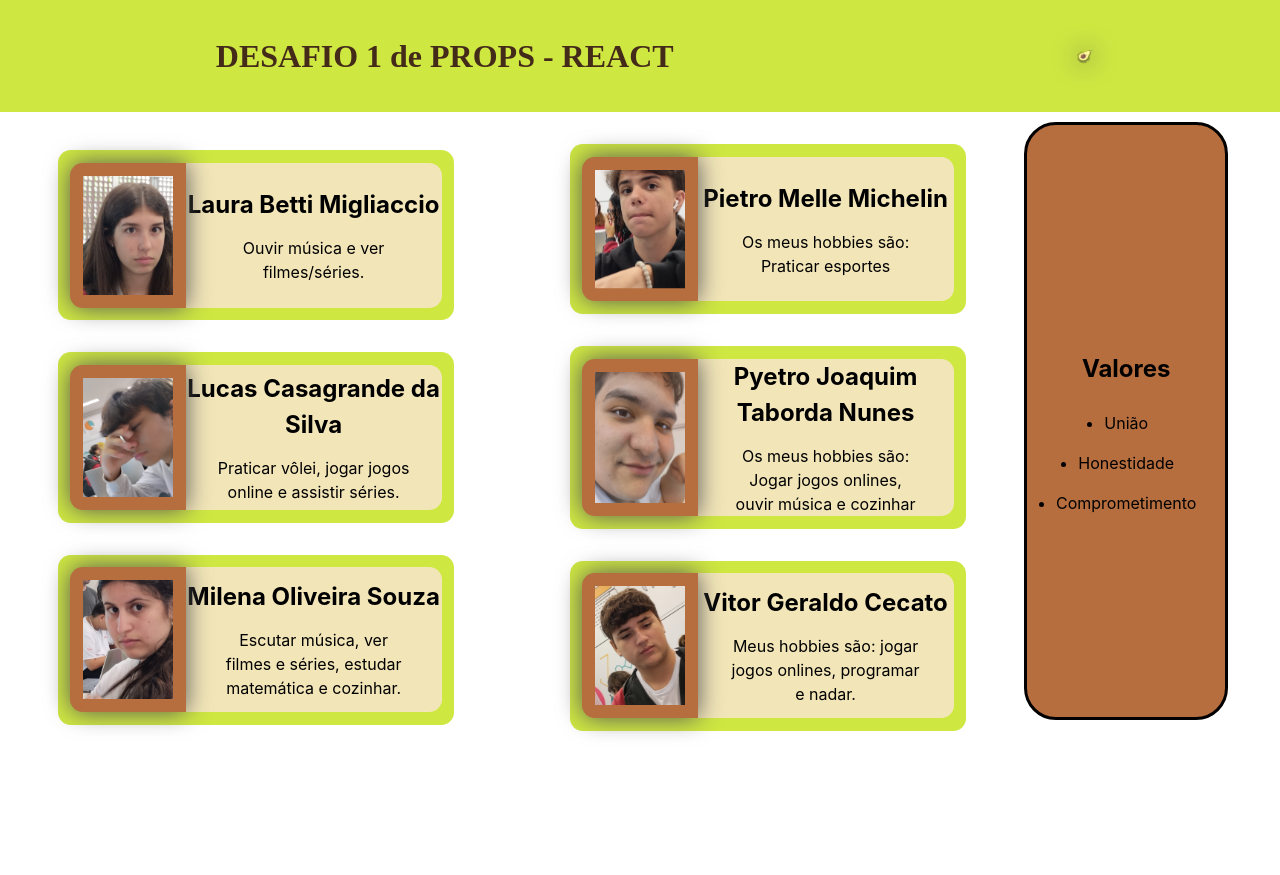
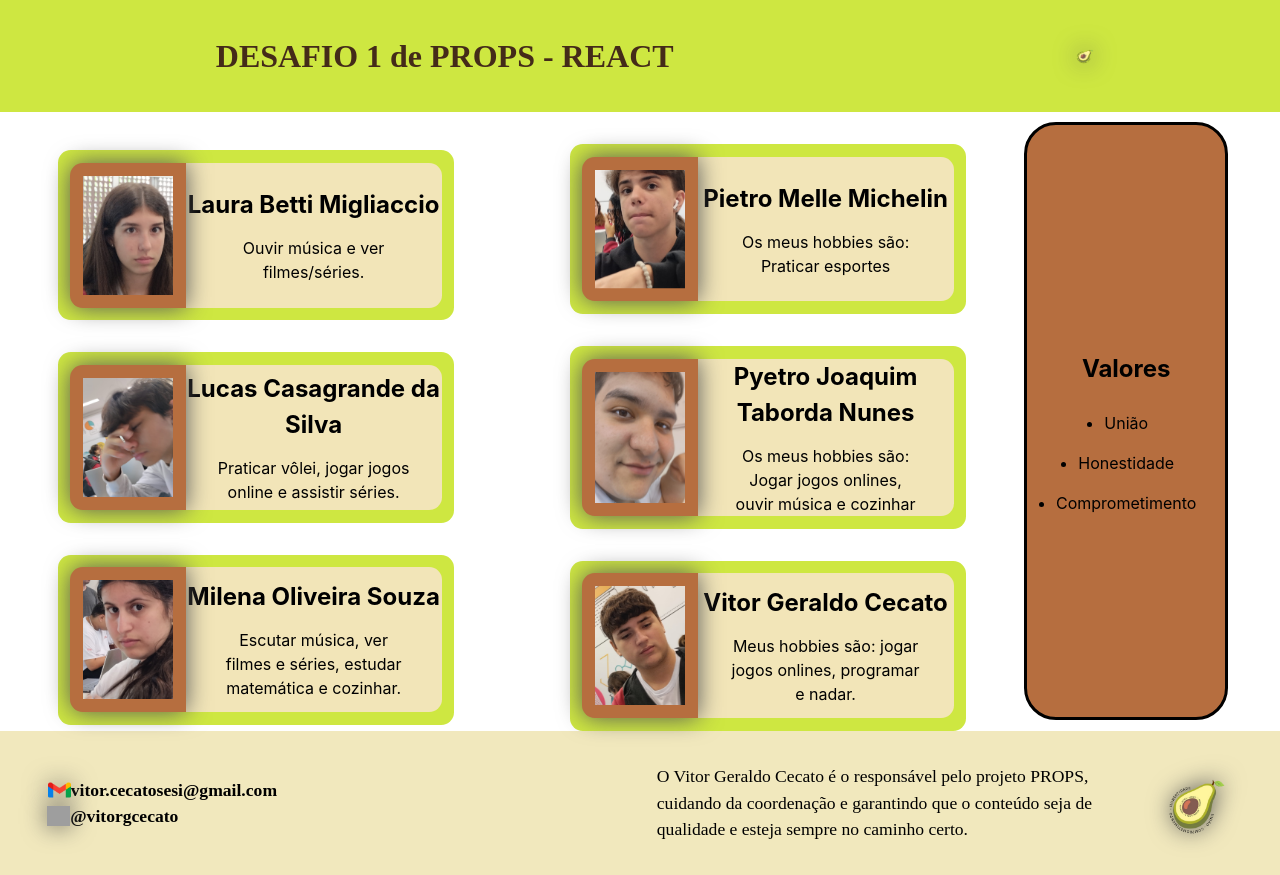
Before and after one commit to vitorcecato-sesi/desafio-react-grupo3, a React (Vite) app: page / in a window 1280 px wide. Before the commit the page ends 800 px from the top, so only its background shows below. Built offline with nearby package versions, Linux system fonts and the light colour scheme; grey boxes are pictures that could not be loaded.

Commit message:
Alterações no Css do Footer e adição de footer

```diff
--- a/src/App.jsx
+++ b/src/App.jsx
@@ -6,6 +6,7 @@ import "./App.css";
   import Perfil from "./components/Perfis";
   import Header from "./components/Header";
   import Valores from "./components/aside";
+  import Footer from "./components/Footer";
 //.
 
 /* 🎈 Aqui estamos importando as imagens que serão usadas nos perfis */
@@ -16,13 +17,12 @@ import fotoPietro from "./assets/fotoUsuarioPietroM.png";
 import fotoPyetro from "./assets/fotoUsuarioPyetro.png";
 import fotoVitor from "./assets/fotoUsuarioVitorG.png";
 
-/* 🎈 Aqui estamos criando a função "App", para colocar as informações dos PROPS e ser excutado quando o App for iniciado */
-import './App.css'
-import Footer from "./components/Footer"
+// Fotos Footer
 import foto from "./assets/gmail.png"
 import foto2 from "./assets/instagram.png"
 import logo from "./assets/logoG3.png"
 
+/* 🎈 Aqui estamos criando a função "App", para colocar as informações dos PROPS e ser excutado quando o App for iniciado */
 function App() {
 
   /* 🎈 Aqui estamos retornando o conteúdo do nosso aplicativo, o que vai exibir */
@@ -77,6 +77,14 @@ function App() {
         </main>
         <Valores  valor1="União" valor2="Honestidade" valor3="Comprometimento"/>
       </section>
+      <Footer
+        imagem1={foto}
+        imagem2={foto2}
+        email="vitor.cecatosesi@gmail.com"
+        instagram="@vitorgcecato"
+        texto="O Vitor Geraldo Cecato é o responsável pelo projeto PROPS, cuidando da coordenação e garantindo que o conteúdo seja de qualidade e esteja sempre no caminho certo."
+        imglogo={logo}
+      />
     </>
   )
 }
--- a/src/components/Footer.css
+++ b/src/components/Footer.css
@@ -22,6 +22,10 @@ imgLogo:hover = Aperecer um circulo verde atras da logo apos passsar o mouse
 
 .informacoes-contatos{
     width: 18vw;
+    display: flex;
+    flex-direction: column;
+    align-items: center;
+    justify-content: center;
 }
 
 .informacao-resposavel{
```
Lines whose indentation alone changed are shown as unchanged.
